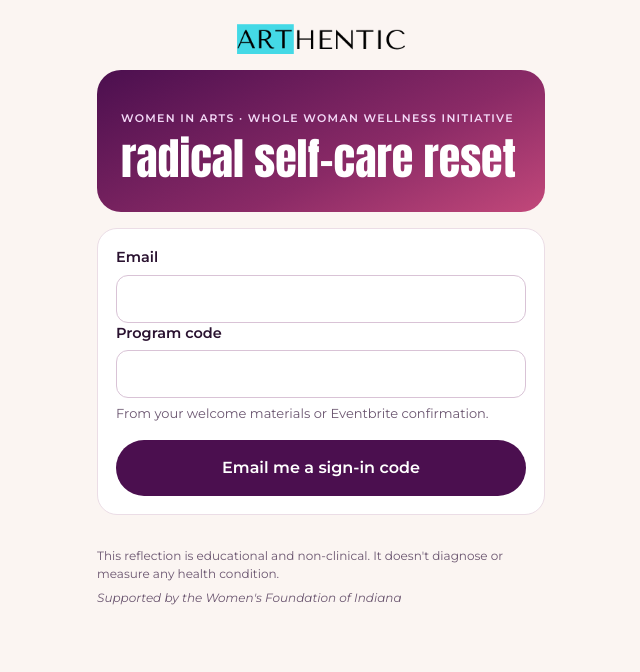
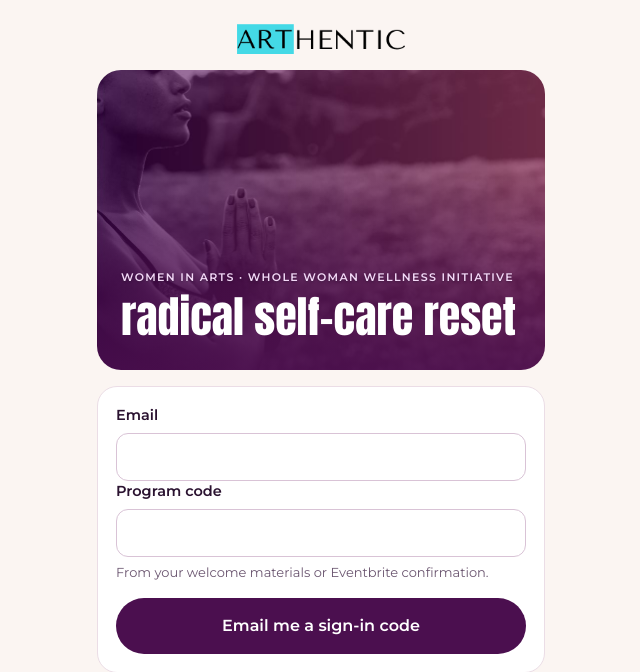
Before and after one commit to aezechuk/whole-woman-wellness, a Flask app: page /start in a window 1280 px wide. Shown: the top 672 px of the page, without its empty margins (319-959 px from the left). Before the commit the page ends 605 px from the top, so only its background shows below. Run offline with Flask 3, Linux system fonts and the light colour scheme.

Commit message:
Sign-in page uses the hero photo too
Co-Authored-By: Claude Opus 5.5 <noreply@anthropic.com>
Claude-Session: https://claude.ai/code/session_01XFdNxPTiFdLdeAfapPtzy4

```diff
--- a/wellness/app/static/css/app.css
+++ b/wellness/app/static/css/app.css
@@ -235,7 +235,7 @@ table.data tr.divider th, table.data tr.divider td { border-top: 2px solid var(-
 .home-logo { width: 132px; margin: 0 auto; }
 .home-hero { min-height: 190px; display: flex; flex-direction: column; justify-content: flex-end; }
 /* The photo is already brand-tinted; just deepen the bottom so the text reads. */
-.home-hero.has-photo {
+.home-hero.has-photo, .hero.hero-photo {
   background: linear-gradient(180deg, rgba(75,15,79,0) 35%, rgba(75,15,79,.55) 70%, rgba(75,15,79,.85) 100%),
               url("../img/home-hero.jpg") 15% 0% / cover no-repeat;
   min-height: 300px; }
@@ -246,3 +246,5 @@ table.data tr.divider th, table.data tr.divider td { border-top: 2px solid var(-
 .session-row.is-current { border: 1.5px solid var(--plum); }
 .embedded-form .card, .embedded-form .card.field { border: 0; border-top: 1px solid var(--line); border-radius: 0; padding: 14px 0 6px; background: transparent; }
 .field select { width: 100%; }
+.hero.hero-photo { min-height: 300px; display: flex; flex-direction: column; justify-content: flex-end; }
+.hero.hero-photo .eyebrow { text-shadow: 0 1px 2px rgba(42,18,48,.5); }
--- a/wellness/app/templates/auth/start.html
+++ b/wellness/app/templates/auth/start.html
@@ -2,7 +2,7 @@
 {% block title %}Sign in · Radical Self-Care Reset{% endblock %}
 {% block content %}
 <img class="brand-logo" src="{{ url_for('static', filename='img/arthentic-logo.png') }}" alt="Arthentic" width="467" height="84">
-<header class="hero">
+<header class="hero hero-photo">
   <p class="eyebrow">WOMEN IN ARTS · WHOLE WOMAN WELLNESS INITIATIVE</p>
   <h1 class="display">radical self-care reset</h1>
 </header>
```
